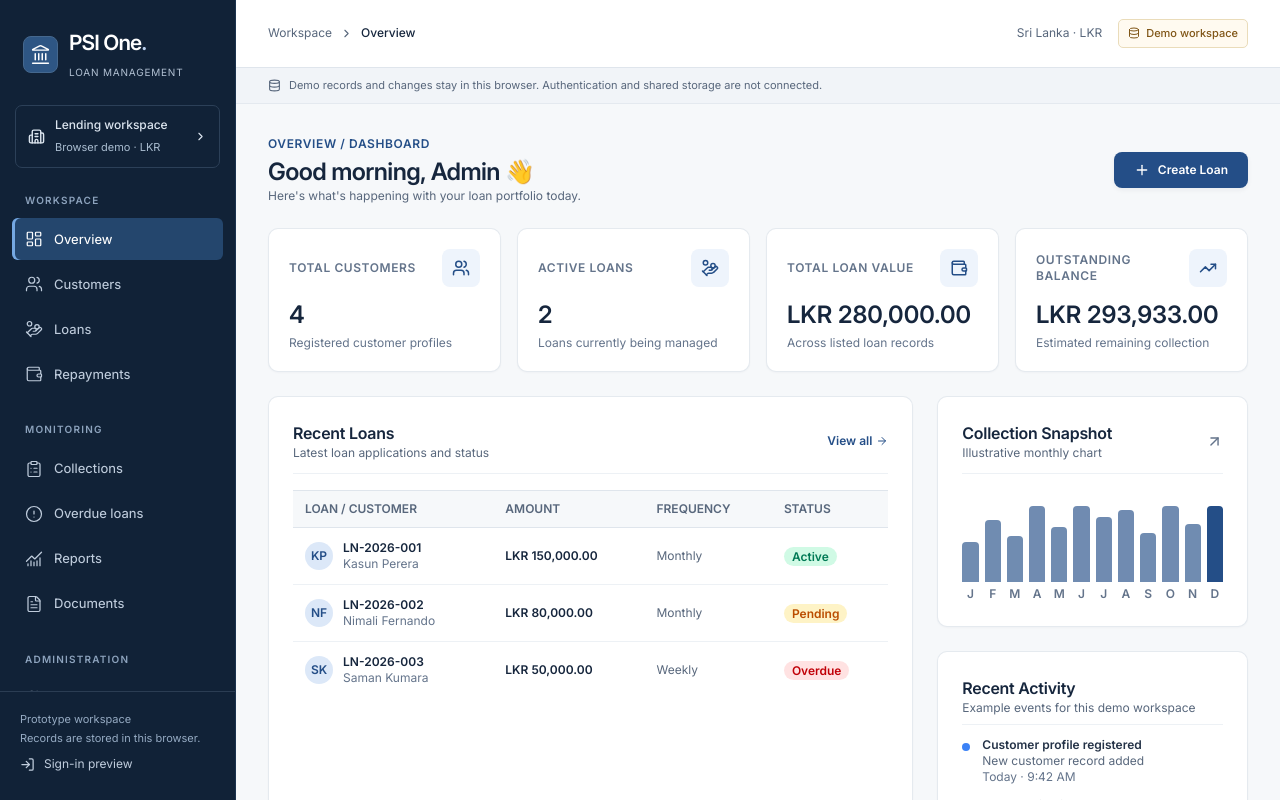
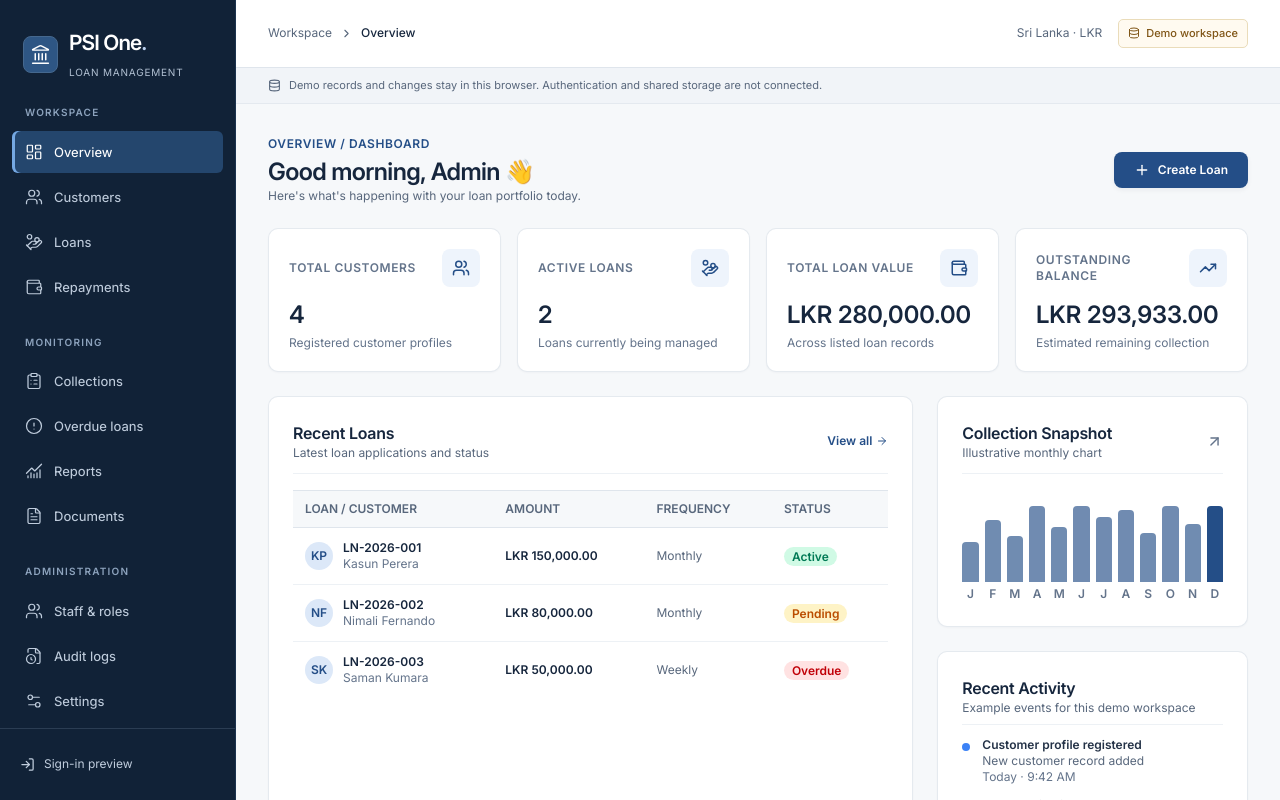
Before and after one commit to Perfect-Solution-International/Loan-management-system, a Next.js app: page / in a window 1280 px wide. Shown: the top 800 px of the page. Built offline with nearby package versions, Linux system fonts and the light colour scheme.

Commit message:
refactor: remove unused components and clean up sidebar layout

```diff
--- a/src/components/layout/Sidebar.tsx
+++ b/src/components/layout/Sidebar.tsx
@@ -3,9 +3,7 @@
 import Link from "next/link";
 import { usePathname } from "next/navigation";
 import {
-  Building2,
   ChartNoAxesCombined,
-  ChevronRight,
   CircleAlert,
   ClipboardList,
   FileClock,
@@ -79,14 +77,6 @@ export default function Sidebar({
           <small>LOAN MANAGEMENT</small>
         </span>
       </Link>
-      <div className="sidebar-workspace">
-        <Building2 size={17} />
-        <div className="flex-1">
-          <p>Lending workspace</p>
-          <small>Browser demo · LKR</small>
-        </div>
-        <ChevronRight size={13} />
-      </div>
       <nav className="sidebar-navigation" aria-label="Main navigation">
         {groups.map((group) => (
           <div className="nav-group" key={group.label}>
@@ -120,11 +110,6 @@ export default function Sidebar({
         ))}
       </nav>
       <div className="sidebar-footer">
-        <p>
-          Prototype workspace
-          <br />
-          Records are stored in this browser.
-        </p>
         <Link href="/login" onClick={onNavigate}>
           <LogIn size={15} />
           Sign-in preview
```
